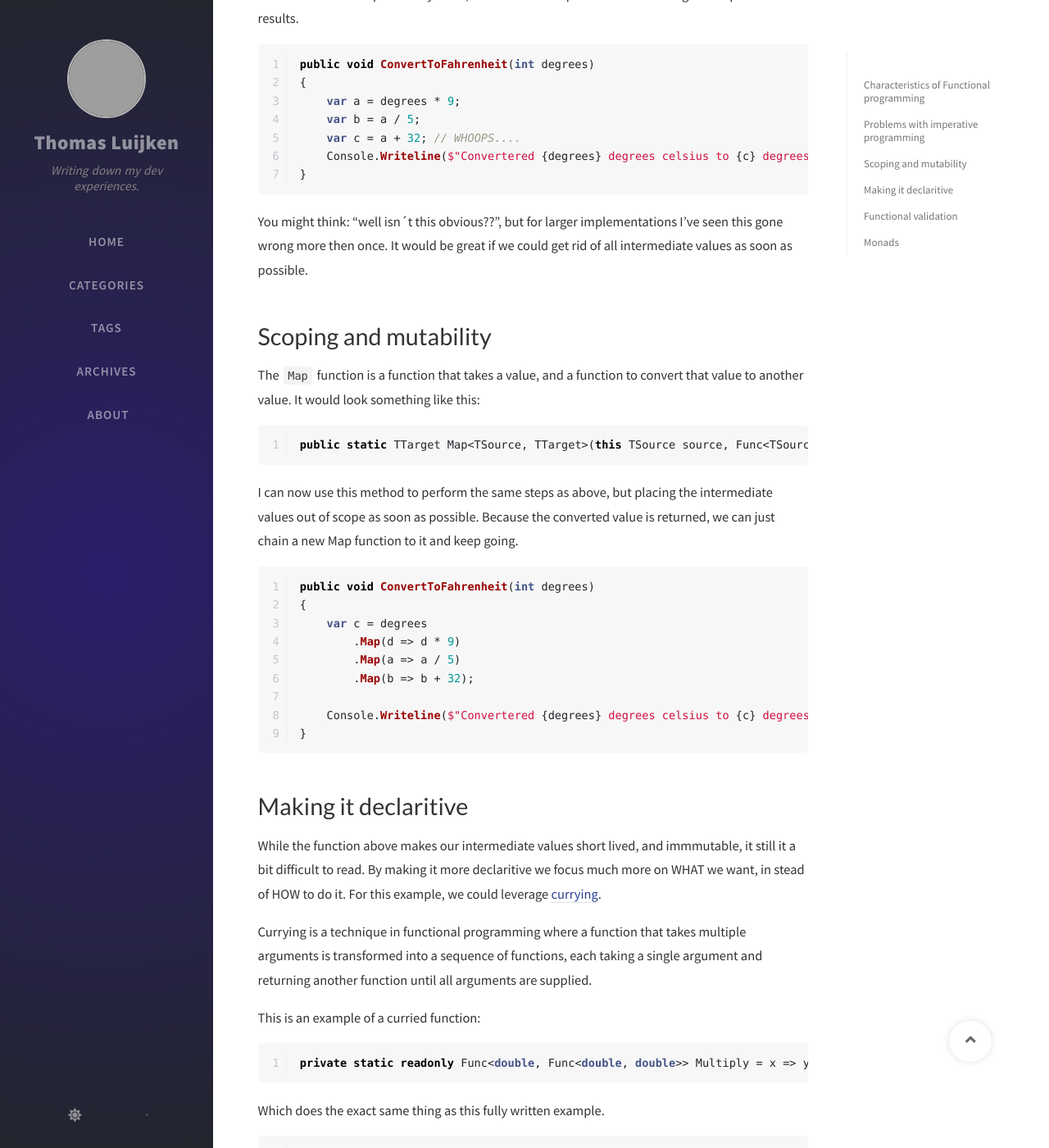
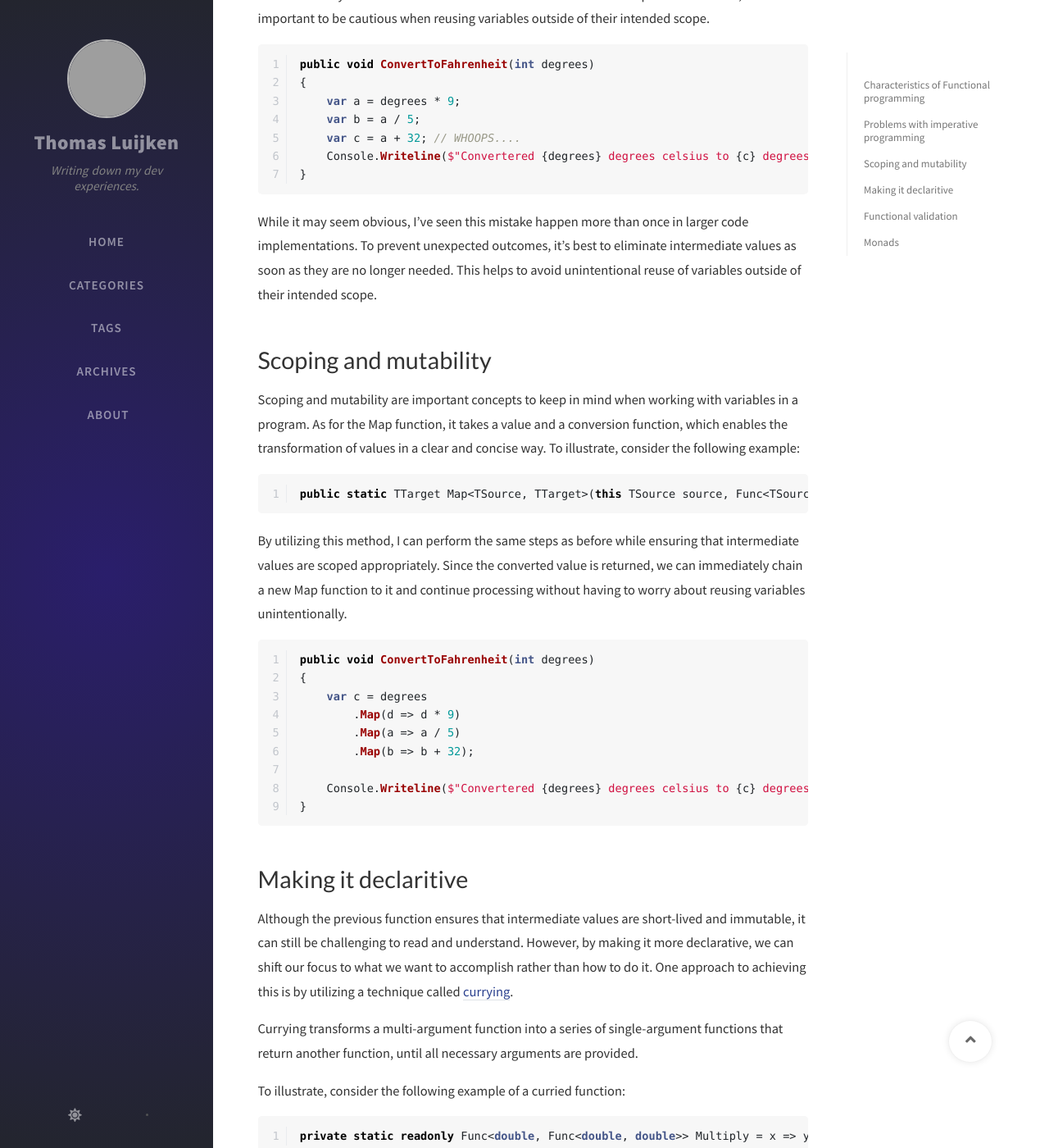
Before and after one commit to tluijken/tluijken.github.io, a Jekyll site: the page built from _posts/2023-04-05-functional-programming-in-csharp.md, in a window 1280 px wide and 1400 px high, scrolled down 1887 px. Shown: the whole window at 82% size. Built offline with Jekyll 4.4.1, drawn with Linux system fonts in a browser that asks for light colours; nearby versions of some CDN libraries; comment, search, counter and statistics services are not loaded; some of the changed text lies outside the part shown; grey boxes are pictures that could not be loaded.

Commit message:
Fixed language and such

````diff
--- a/_posts/2023-04-05-functional-programming-in-csharp.md
+++ b/_posts/2023-04-05-functional-programming-in-csharp.md
@@ -70,9 +69,10 @@ public void ConvertToFahrenheit(int degrees)
 }
 ```
 
-Notice a, b and c live longer than they need to and can be used outside of the
-scope they were intended for. I could potentially use a, b or c in another part
-of the code and get unexpected results.
+It's worth noting that a, b, and c have a longer lifespan than necessary and
+could be unintentionally used elsewhere in the code. This could result in
+unexpected outcomes, so it's important to be cautious when reusing variables
+outside of their intended scope.
 
 ```csharp
 public void ConvertToFahrenheit(int degrees)
@@ -84,21 +84,25 @@ public void ConvertToFahrenheit(int degrees)
 }
 ```
 
-You might think: "well isn´t this obvious??", but for larger implementations I've seen
-this gone wrong more then once. It would be great if we could get rid of all
-intermediate values as soon as possible.
+While it may seem obvious, I've seen this mistake happen more than once in
+larger code implementations. To prevent unexpected outcomes, it's best to
+eliminate intermediate values as soon as they are no longer needed. This helps
+to avoid unintentional reuse of variables outside of their intended scope.
 
 # Scoping and mutability
-The `Map` function is a function that takes a value, and a function to convert
-that value to another value. It would look something like this:
+Scoping and mutability are important concepts to keep in mind when working with
+variables in a program. As for the Map function, it takes a value and a
+conversion function, which enables the transformation of values in a clear and
+concise way. To illustrate, consider the following example:
 
 ```csharp
 public static TTarget Map<TSource, TTarget>(this TSource source, Func<TSource, TTarget> factory) => factory(source);
 ```
 
-I can now use this method to perform the same steps as above, but placing the
-intermediate values out of scope as soon as possible. Because the converted
-value is returned, we can just chain a new Map function to it and keep going.
+By utilizing this method, I can perform the same steps as before while ensuring
+that intermediate values are scoped appropriately. Since the converted value is
+returned, we can immediately chain a new Map function to it and continue
+processing without having to worry about reusing variables unintentionally.
 
 ```csharp
 public void ConvertToFahrenheit(int degrees)
@@ -113,16 +117,18 @@ public void ConvertToFahrenheit(int degrees)
 ```
 
 # Making it declaritive
-While the function above makes our intermediate values short lived, and
-immmutable, it still it a bit difficult to read. By making it more declaritive
-we focus much more on WHAT we want, in stead of HOW to do it. For this example,
-we could leverage [currying](https://en.wikipedia.org/wiki/Currying).
+Although the previous function ensures that intermediate values are short-lived
+and immutable, it can still be challenging to read and understand. However, by
+making it more declarative, we can shift our focus to what we want to accomplish
+rather than how to do it. One approach to achieving this is by utilizing a
+technique called [currying](https://en.wikipedia.org/wiki/Currying).
 
-Currying is a technique in functional programming where a function that takes
-multiple arguments is transformed into a sequence of functions, each taking a
-single argument and returning another function until all arguments are supplied.
+Currying transforms a multi-argument function into a series of single-argument
+functions that return another function, until all necessary arguments are
+provided.
 
-This is an example of a curried function:
+To illustrate, consider the following example of a curried function:
+
 ```csharp
 private static readonly Func<double, Func<double, double>> Multiply = x => y => y * x;
 ```
@@ -138,18 +144,21 @@ private static Func<double, double> Multiply(double x)
 }
 ```
 
-The function Multiply, takes in a paramater (the multiplier), and returns a new
-function, what multiplies the given value with the multiplier set before.
+The Multiply function takes a parameter (the multiplier) and returns a new
+function that multiplies a given value by the specified multiplier. When calling
+a curried function, you can do so by providing the arguments one at a time, like
+this:
 
-To call a curried function, you would call it like to:
 ```csharp
 var multiply = Multiply(2)(2);
 Assert.Equal(4, multiply);
 ```
-This may look weird at first, but what we're doing here is called partial
-application. You can perform a part of the application, and re-use that part as
-much as you like. Not, let this sink in. Re-using partial application could be
-very powerful, depending on the use case you're working on.
+
+Although it may seem unconventional at first, what we're doing here is actually
+an example of partial application. With partial application, you can supply some
+of the arguments ahead of time and reuse that partial application as many times
+as needed. This can be a powerful technique depending on the use case you're
+working on, so take a moment to let it sink in.
 
 ```csharp
 var multiplyByTwo = Multiply(2);
@@ -158,8 +167,8 @@ Assert.Equal(6, multiplyByTwo(3));
 Assert.Equal(8, multiplyByTwo(4));
 ```
 
-So, using our Map function, we could use these curried functions to apply the
-transformations:
+Now, let's consider how we could use these curried functions with our `Map`
+function to apply the necessary transformations:
 
 ```csharp
 var f = degrees
@@ -168,8 +177,8 @@ var f = degrees
     .Map(x => Add(32)(x));
 ```
 
-And finally, we can use the short-hand notation C# provides to apply the curried
-functions:
+To simplify the process even further, we can utilize the shorthand notation that
+C# provides to apply the curried functions:
 
 ```csharp
 var f = degrees
@@ -178,18 +187,22 @@ var f = degrees
     .Map(Add(32));
 ```
 
-We now have a conversion from celsius to fahrenheit, using a declaritive way,
-using immutable values. It is easy to read, and far less error prone.
+By implementing a declarative approach that utilizes immutable values, we now
+have a clear and concise conversion from Celsius to Fahrenheit that is easy to
+read and far less prone to errors.
 
 > But that seems like a lot of work, for such a simple task Thomas.
 
-For this simple example it is, but remember that these functions we made are
-generic and can be packaged and re-used across multiple project.
+While it may seem like a lot of work for such a simple task, it's important to
+keep in mind that the functions we created can be packaged and reused across
+multiple projects. This makes the investment of time and effort in creating them
+well worth it in the long run, as it can lead to greater efficiency and
+consistency in your codebase.
 
 # Functional validation
-Let's take a bigger example, validating a dutch phone number. We're not going to
-use regular expressions here, but the the sake of demonstration, we'll use an
-imperative implementation.
+Now, let's consider a larger example: validating a Dutch phone number. While we
+won't be using regular expressions in this example, we'll provide an imperative
+implementation to illustrate the concept.
 
 ```csharp
 private static bool ValidateDutchPhoneNumberImperative(string dutchPhoneNumber)
@@ -237,19 +250,20 @@ private static bool ValidateDutchPhoneNumberImperative(string dutchPhoneNumber)
     return true;
 }
 ```
+To validate a phone number, there are several steps involved. If any of these
+steps fail, it's important to return as early as possible to save CPU cycles.
+However, the imperative approach used to accomplish this focuses primarily on
+how to validate the phone number, rather than what we actually want to achieve.
+This can result in a lot of noise, with if checks and return statements that
+make the code difficult to read.
 
-We have several steps to validate if a phone number is correct. If one of the
-steps fails, we return as early as possible, to save CPU cycles.
+To address this issue, we can utilize a
+[higher-order](https://en.wikipedia.org/wiki/Higher-order_function) function and
+pass in a set of validation functions to aggregate over. This will allow us to
+focus more on the what of the problem, rather than the how.
 
-Again, this imperative approach focussed a lot more on how to validate the phone
-number, in stead of what we want. There is a lot of noise in this
-implementation, with if checks, return statements, making it increasingly
-difficult to read.
+First, we'll need to split up the various validations into named functions.
 
-For this, we could use a [Higher order function](https://en.wikipedia.org/wiki/Higher-order_function)
-and pass in a set of validation functions and aggregating over those.
-
-First, let's split up the various validations we want in names functions
 ```csharp
 private static readonly Func<string, bool> ValidateAllDigits =
     dutchPhoneNumber => dutchPhoneNumber[1..].All(char.IsDigit);
@@ -275,21 +289,24 @@ private static readonly Func<string, string> SubtractPrefix = dutchPhoneNumber =
 
 ```
 
-This does the exact same as the imerative checks before, but split up and names
-properly.
+This accomplishes the same result as the previous imperative approach, but with
+the validations split up into named functions.
 
-Now, we can create a `Validate` extention method where we would pass in all of
-the validation functions.
+Now, we can further improve this by using a higher-order function to aggregate
+over the validation functions. We can create a Validate extension method that
+takes in all of the validation functions as arguments.
+
 ```csharp
 public static bool Validate<T>(this T @this, params Func<T, bool>[] predicates) => predicates.All(p => p(@this));
 ```
 
-Now, the cool part about using the `All` method on the predicates, is that it
-returns `false` as soon as one of the predicates fails to return true. This is
-the same equivalent of the early `return false` statements in the imperative
-implementation.
+The All method used on the predicates is a useful feature because it returns
+false as soon as one of the predicates fails to return true, which is equivalent
+to the early return false statements used in the imperative implementation. By
+using the `Validate` method on the phone number itself, we can easily validate the
+number using a declarative approach with more readable code that focuses on what
+we want rather than how we want to validate it.
 
-To wrap this up by calling the `Validate` method on the phonenumber itself.
 ```csharp
 private static bool ValidateDutchPhoneNumberFunctional(string dutchPhoneNumber) =>
     dutchPhoneNumber.Validate(
@@ -301,13 +318,13 @@ private static bool ValidateDutchPhoneNumberFunctional(string dutchPhoneNumber)
     );
 ```
 
-Again, this focusses much more on what we want, in stead of how to do it. Adding
-additional validations will be very easy as we can just add it to the
-validations, and don't have to navigate the control flow of the imperative
-implementtion.
+Adding additional validations becomes much easier as we can simply add them to
+the list of validations without worrying about the control flow of an imperative
+implementation.
 
-You don't have to do this using named functions of course. Passing in anonymous
-functions will work just as fine. Here's another example to demonstrate this.
+Anonymous functions can also be used in place of named functions for more
+concise code. Here's an example using anonymous functions to validate an email
+address.
 
 ```csharp
 [Theory]
@@ -327,8 +344,9 @@ public void ValidateUsername(string userName, bool valid)
 ```
 
 # Monads
-In a lot of cases we want to convert data in a sequence of stept to something
-else. Take this person class for example
+
+In many cases, we need to convert data in a sequence of steps into a different
+form. Consider this `Person` class, for example
 
 ```csharp
 public record Person
@@ -339,8 +357,10 @@ public record Person
     public Person Spouse { get; init; }
 }
 ```
-If we have a person record and we want to get the firstname of the Spouse, we
-could get it like so:
+
+If we have a person record and we want to get the first name of the spouse, we
+can access it like this:
+
 ```csharp
 public string GetSpouseFirstName(Person person)
 {
@@ -350,11 +370,10 @@ public string GetSpouseFirstName(Person person)
 }
 ```
 
-However, depending on the language version you're using, and the nullable
-settings for your project, either of these values can be null (dispite what the
-compiler is telling you), and our operation would fail at runtime.
-
-To remedy this, we would need a couple of checks.
+However, depending on the language version and the nullable settings for your
+project, either of these values can be null, despite what the compiler may
+suggest, and the operation would fail at runtime. To handle this, we would need
+to add null checks.
 
 ```csharp
 public string GetSpouseFirstName(Person person)
@@ -373,16 +392,17 @@ public string GetSpouseFirstName(Person person)
     return string.Empty;
 }
 ```
-This adds a lot of clutter to our code, shifting the focus on what we're trying
-to accomplish.
+This approach adds a lot of clutter to our code and shifts the focus away from
+what we're trying to accomplish. To avoid this, we can use a design pattern in
+which the pipeline implementation is abstracted by wrapping a value in a type.
+This pattern is called a
+[Monad](https://en.wikipedia.org/wiki/Monad_(functional_programming)), which you
+can learn more about in the functional programming paradigm. Within functional
+programming, you'll find types such as Result or Option (also called Maybe) that
+wrap the values for each result in a pipeline.
 
-In stead, we could use a design pattern, in which the pipeline implementation is
-abstracted, by wrapping a value in a type. This is refered to as a [Monad](https://en.wikipedia.org/wiki/Monad_(functional_programming))
+Here's what our `Option` type looks like:
 
-You'll find Result or Options (also called a Maybe) types within functional
-programming, which wrap the values for each result in a pipeline.
-
-This is what our `Option` type looks like:
 ```csharp
 public abstract record Option<T>
 {
@@ -392,6 +412,7 @@ public abstract record Option<T>
 ```
 
 For our `Option` type, I will define 2 subtypes: Some and None:
+
 ```csharp
 public record Some<T>(T Value) : Option<T>
 {
@@ -406,10 +427,10 @@ public record Some<T>(T Value) : Option<T>
 public record None<T> : Option<T>;
 ```
 
-A value can implicitly converted to `Some` if the value is not null, and
-implicily be converted to `None` if the value is null.
+A value can be implicitly converted to Some if the value is not null, and can be
+implicitly converted to None if the value is null.
 
-Now, let´s extend our mapping function a bit:
+Now, let's extend our mapping function a bit:
 
 ```csharp
 public static Option<TTarget> Map<TSource, TTarget>(this Option<TSource> source, Func<TSource, TTarget> factory) =>
@@ -432,27 +453,31 @@ private static Option<T> TryCreate<T>(Func<T> func)
 }
 ```
 
-In this case, we will check if the value we got in was actually a value. If we
-got a `None` value, we will also return a `None`.
+In this case, we first check if the value we got is actually a value or if it's
+None. If we got a None value, we'll simply return another None.
 
-If we actually got `Some` value, we will try to map the value by using the
-factory method. If this fails, we'll return a none, other wise we'll return
-`Some` value.
+If we got a Some value, we can now safely attempt to map the value by using the
+provided factory method. If the mapping fails, we'll return None. Otherwise,
+we'll return a new Some value wrapping the mapped result.
 
-We can now chain our `Map` calls, whithout cluttering our code with control flow
-logic.
+By abstracting this logic away into the Map method, we can now chain our calls
+without worrying about control flow or null checks. This allows us to focus on
+the data transformations we want to achieve, rather than the boilerplate code
+for handling null values.
 
 ```csharp
 public string GetSpouseFirstName(Person person) =>
     person
+        .ToOption()
         .Map(a => a.Spouse)
         .Map(spouse => spouse.FirstName);
 ```
-If person has no value, or the spouse has no value, or the firstname has no
-value, we will just return null. If all values are set, the firstname of the
+If the person is `None`, or the `spouse` is `None`, or the `firstname` of the spouse is
+`None`, we will just return `None`. If all values are set, the firstname of the
 spouse will be returned.
 
-We can keep going like this like there is no end in sight:
+We can continue chaining these operations to process the data as needed.
+
 ```csharp
 public string GetSpouseFirstName(Person person) =>
     person
@@ -467,7 +492,9 @@ public string GetSpouseFirstName(Person person) =>
         .Map(a => a.Spouse)
         .Map(spouse => spouse.FirstName);
 ```
-We get the spouse, of the spouse of the spouse of the spouse....anyway, this
-will result in a null value along the line somewhere.
 
-This is also referred to as [Railway oriented programming](https://fsharpforfunandprofit.com/rop/).
+The code in the previous paragraph illustrates a situation where we get the
+spouse of the spouse of the spouse, and so on, until we eventually encounter a
+null value somewhere in the chain. This approach is also known as "[Railway
+oriented programming](https://fsharpforfunandprofit.com/rop/)", which emphasizes
+handling success and failure paths in a linear manner.
````
Also changed, not shown: other parts of _posts/2023-04-05-functional-programming-in-csharp.md (+1 -2 lines).
